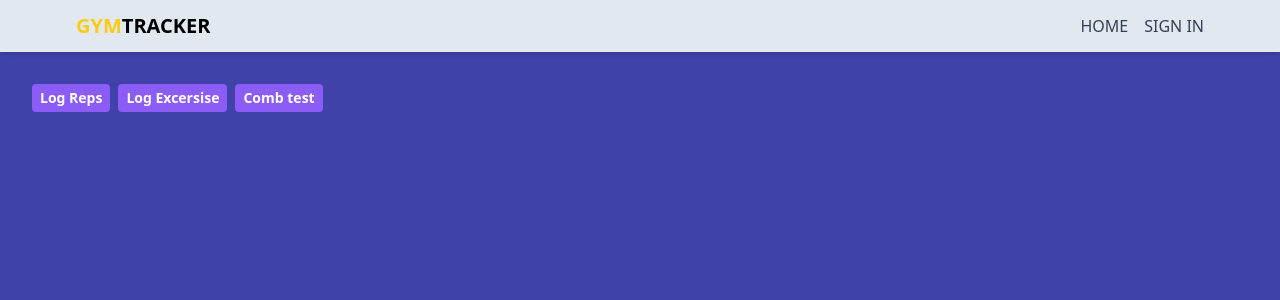
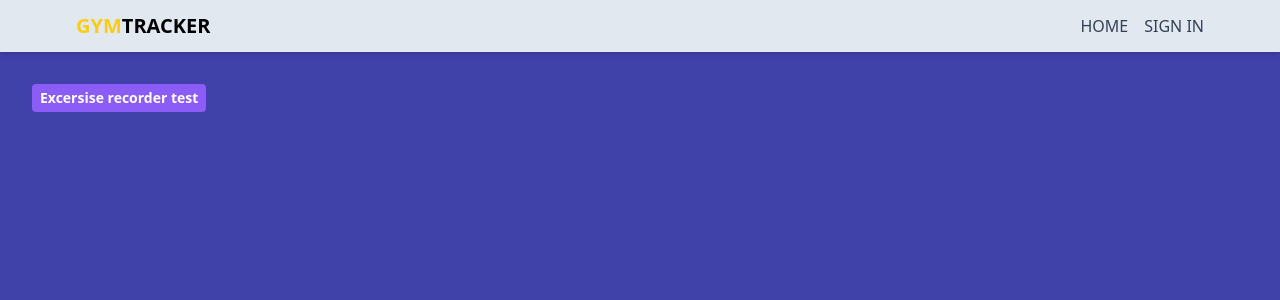
Before and after one commit to jagmeet640/GYM-Tracker, a React (Create React App) app in the folder gt/: page / in a window 1280 px wide. Shown: the top 300 px of the page. Built offline with nearby package versions, Linux system fonts and the light colour scheme.

Commit message:
Update Home.js

```diff
--- a/gt/src/pages/Home.js
+++ b/gt/src/pages/Home.js
@@ -12,7 +12,7 @@ function Home() {
     <div className='p-8'>
 
 
-      <Link to={'/repsTest'}>
+      {/* <Link to={'/repsTest'}>
         <button
             id='test-reps-page'
             className='bg-violet-500 text-white hover:bg-violet-950 font-bold py-1 px-2 rounded text-sm mr-2'
@@ -28,14 +28,14 @@ function Home() {
           >
               Log Excersise
           </button>
-      </Link>
+      </Link> */}
 
       <Link to={'/combTest'}>
           <button
               id='test-reps-page'
               className='bg-violet-500 text-white hover:bg-violet-950 font-bold py-1 px-2 rounded text-sm'
           >
-              Comb test
+              Excersise recorder test
           </button>
       </Link>
 
```
